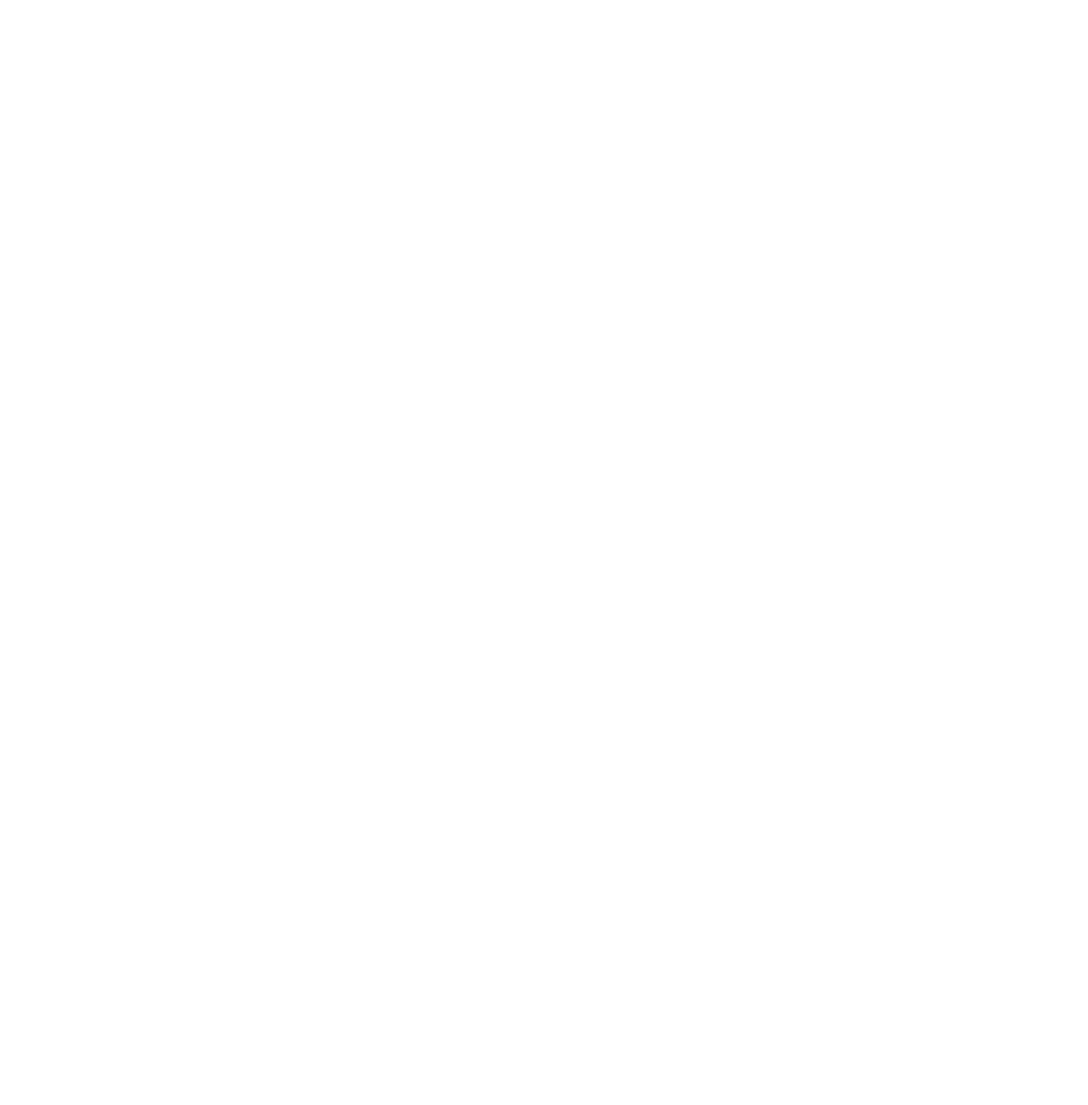
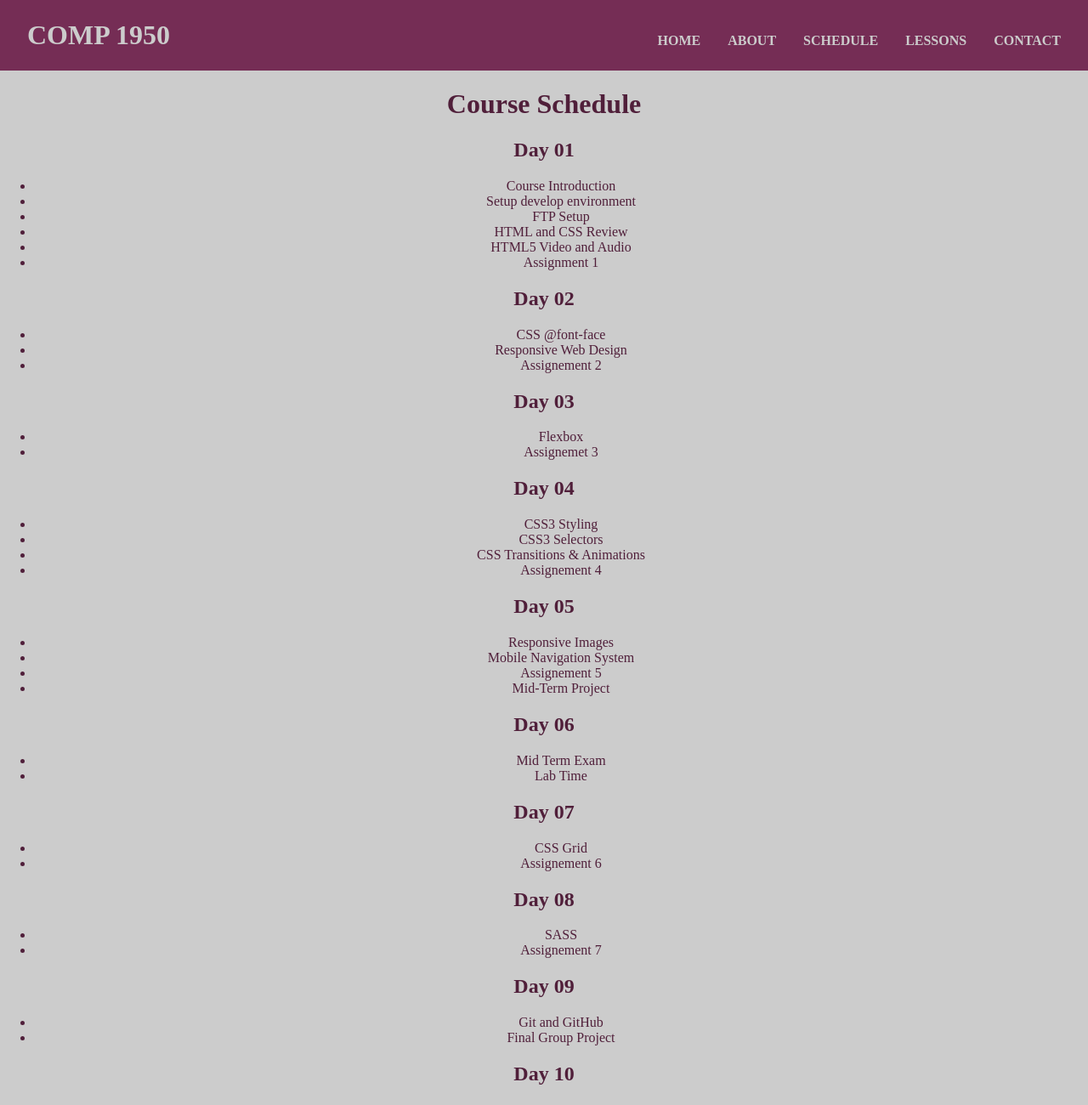
Before and after one commit to ruchiragoswami/final-project-comp-1950, a plain HTML site: page other-pages/schedule.html in a window 1280 px wide. Shown: the top 1300 px of the page at 85% size. Before the commit the page ends 800 px from the top, so only its background shows below. Drawn offline with Linux system fonts and the light colour scheme.

Commit message:
schedule page content added

```diff
--- a/other-pages/schedule.html
+++ b/other-pages/schedule.html
@@ -0,0 +1,209 @@
+<!DOCTYPE html>
+<html lang="en">
+<head>
+    <meta charset="UTF-8">
+    <meta name="viewport" content="width=device-width, initial-scale=1.0">
+    <title>COMP 1950| Schedule </title>
+    <link rel="stylesheet" href="/styles/master.css">
+    <link rel="stylesheet" href="https://cdnjs.cloudflare.com/ajax/libs/font-awesome/4.7.0/css/font-awesome.min.css">
+
+    <script src="/scripts/scripts.js" defer> </script>
+
+
+</head>
+<body>
+    <div class="wrapper-schehule">
+
+
+    <header>
+
+        <a href="/index.html">
+            <h1 class="logo"> COMP 1950 </h1>
+        </a>
+
+        <img src="/images/navicon.png" alt="menu icon" class="menu-btn">
+
+
+
+        <nav>
+            <ul>
+                <li><a href="/index.html"> Home </a></li>
+                <li><a href="about.html">About </a></li>
+                <li><a href="#0"> Schedule </a></li>
+                <li><a href="lesson.html"> Lessons</a></li>
+                <li><a href="contact.html"> Contact</a></li>
+            </ul>
+
+
+        </nav>
+    </header>
+
+    <main>
+        <h1> Course Schedule </h1>
+
+        <div class="agenda">
+            <h2>Day 01 </h2>
+            <p>
+                <ul>
+                    <li> Course Introduction</li>
+                    <li> Setup develop environment </li>
+                    <li> FTP Setup</li>
+                    <li>  	HTML and CSS Review   </li>
+                    <li> 	HTML5 Video and Audio</li>
+                    <li> Assignment 1</li>
+                </ul>
+            </p>
+        </div>
+        <div class="agenda">
+            <h2> Day 02 </h2>
+            <p>
+                <ul>
+                    <li> CSS @font-face </li>
+                    <li> Responsive Web Design </li>
+                    <li> Assignement 2</li>
+
+                </ul>
+            </p>
+        </div>
+        <div class="agenda">
+            <h2> Day 03 </h2>
+            <p>
+                <ul>
+                    <li> Flexbox </li>
+                    <li> Assignemet 3 </li>
+                </ul>
+            </p>
+        </div>
+        <div class="agenda">
+            <h2> Day 04 </h2>
+            <p>
+                <ul>
+                    <li> CSS3 Styling </li>
+                    <li> CSS3 Selectors </li>
+                    <li> CSS Transitions & Animations </li>
+                    <li> Assignement 4</li>
+                </ul>
+            </p>
+        </div>
+
+        <div class="agenda">
+            <h2> Day 05 </h2>
+            <p>
+                <ul>
+                    <li> Responsive Images </li>
+                    <li> Mobile Navigation System </li>
+                    <li> Assignement 5</li>
+                    <li> Mid-Term Project </li>
+                </ul>
+            </p>
+        </div>
+
+        <div class="agenda">
+            <h2> Day 06 </h2>
+            <p>
+                <ul>
+                    <li> Mid Term Exam </li>
+                    <li> Lab Time </li>
+                </ul>
+            </p>
+        </div>
+
+        <div class="agenda">
+            <h2> Day 07 </h2>
+            <p>
+                <ul>
+                    <li> CSS Grid </li>
+                    <li>Assignement 6 </li>
+                </ul>
+            </p>
+        </div>
+
+        <div class="agenda">
+            <h2> Day 08 </h2>
+            <p> <ul>
+                <li> SASS </li>
+                <li> Assignement 7 </li>
+            </ul></p>
+        </div>
+
+        <div class="agenda">
+            <h2> Day 09 </h2>
+            <p>
+                <ul>
+                    <li> Git and GitHub </li>
+                    <li> Final Group Project </li>
+                </ul>
+            </p>
+        </div>
+
+        <div class="agenda">
+            <h2> Day 10 </h2>
+            <p>
+                <ul>
+                    <li> Servers </li>
+                    <li> htaccess </li>
+                    <li> PHP review </li>
+                    <li> JavaScript review </li>
+                </ul>
+            </p>
+        </div>
+
+        <div class="agenda">
+            <h2> Day 11</h2>
+            <p> Lab Time </p>
+        </div>
+        <div class="agenda">
+            <h2> Day 12 </h2>
+            <p>
+                <ul>
+                    <li> Final Exam </li>
+                    <li> Lab Time </li>
+                </ul>
+
+            </p>
+        </div>
+
+
+    </main>
+
+
+
+
+
+
+
+    <footer>
+
+        <div class="three-cols">
+            <p>
+                3700 Willingdon Avenue <br>
+                Burnaby, British Columbia <br>
+                Canada V5G 3H2  <br>
+
+            </p>
+        </div> <!-- end three-cols -->
+
+        <div class="three-cols">
+             <p>    Telephone: 604-434-5734 <br>
+                Toll-free (Can/Us) : 1-866-434-1610
+            </p>
+        </div> <!-- end three-cols -->
+
+        <div class="three-cols">
+            Follow us on: <br>
+
+            <!-- Add font awesome icons -->
+            <a href="#0" class="fa fa-facebook"></a>
+            <a href="#0" class="fa fa-twitter"></a>
+            <a href="#0" class="fa fa-instagram"></a>
+            <a href="#0" class="fa fa-linkedin"></a>
+
+        </div> <!-- end three-cols -->
+
+    </footer>
+
+
+
+    </div>  <!-- end wrapper-schedule  -->
+</body>
+</html>
```
Also changed, not shown: other-pages/about.html (+4 -4 lines).
